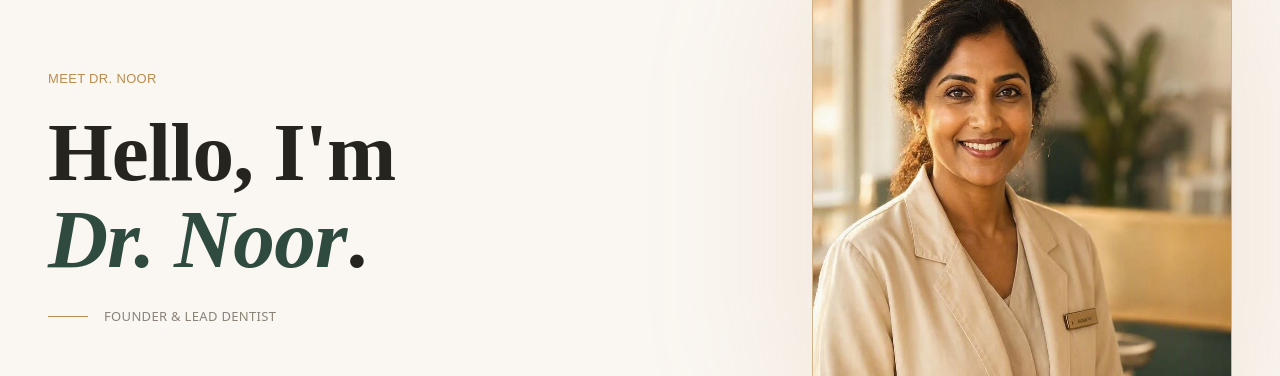
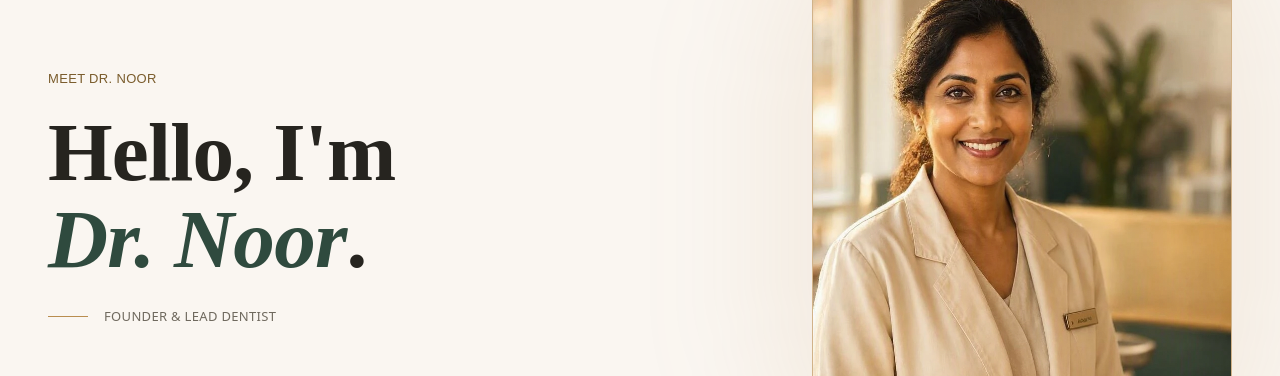
Before and after one commit to SadafNemani/noor-dental-studio, a Next.js app: page /en/about in a window 1280 px wide. Shown: the part 277-653 px from the top of the page. Built offline with nearby package versions, Linux system fonts and the light colour scheme; no server answers; a web font is replaced by a local one.

Commit message:
chore: changed color tokens for better contrast

```diff
--- a/src/app/globals.css
+++ b/src/app/globals.css
@@ -7,8 +7,9 @@
   --color-pine: #2f4a3e;
   --color-pine-deep: #182620;
   --color-gold: #b98d4f;
+  --color-gold-ink: #7a5c2c;
   --color-charcoal: #26241f;
-  --color-stone: #8a8377;
+  --color-stone: #6f695e;
   --color-mist: #c9d2cb;
   --color-sand: #ece6dd;
   --color-sage: #7c9473;
--- a/src/components/typography/Eyebrow.tsx
+++ b/src/components/typography/Eyebrow.tsx
@@ -7,7 +7,7 @@ type EyebrowProps = {
 
 export default function Eyebrow({ children, className }: EyebrowProps) {
   return (
-    <p className={cn("font-body text-label text-gold tracking-wide uppercase", className)}>
+    <p className={cn("font-body text-label text-gold-ink tracking-wide uppercase", className)}>
       {children}
     </p>
   );
--- a/src/lib/cn.ts
+++ b/src/lib/cn.ts
@@ -13,6 +13,7 @@ const twMerge = extendTailwindMerge({
             "pine",
             "pine-deep",
             "gold",
+            "gold-ink",
             "charcoal",
             "stone",
             "mist",
```
